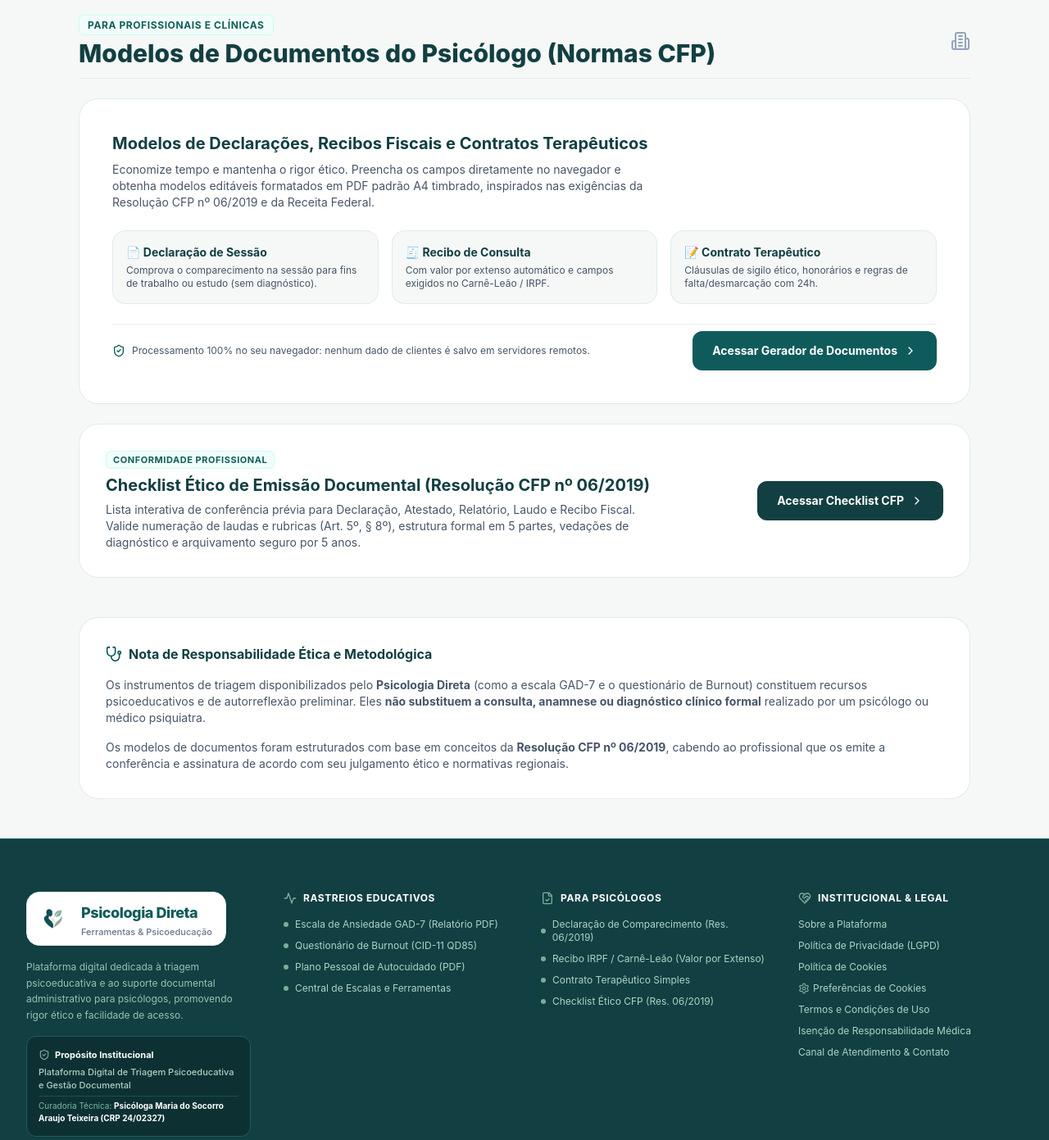
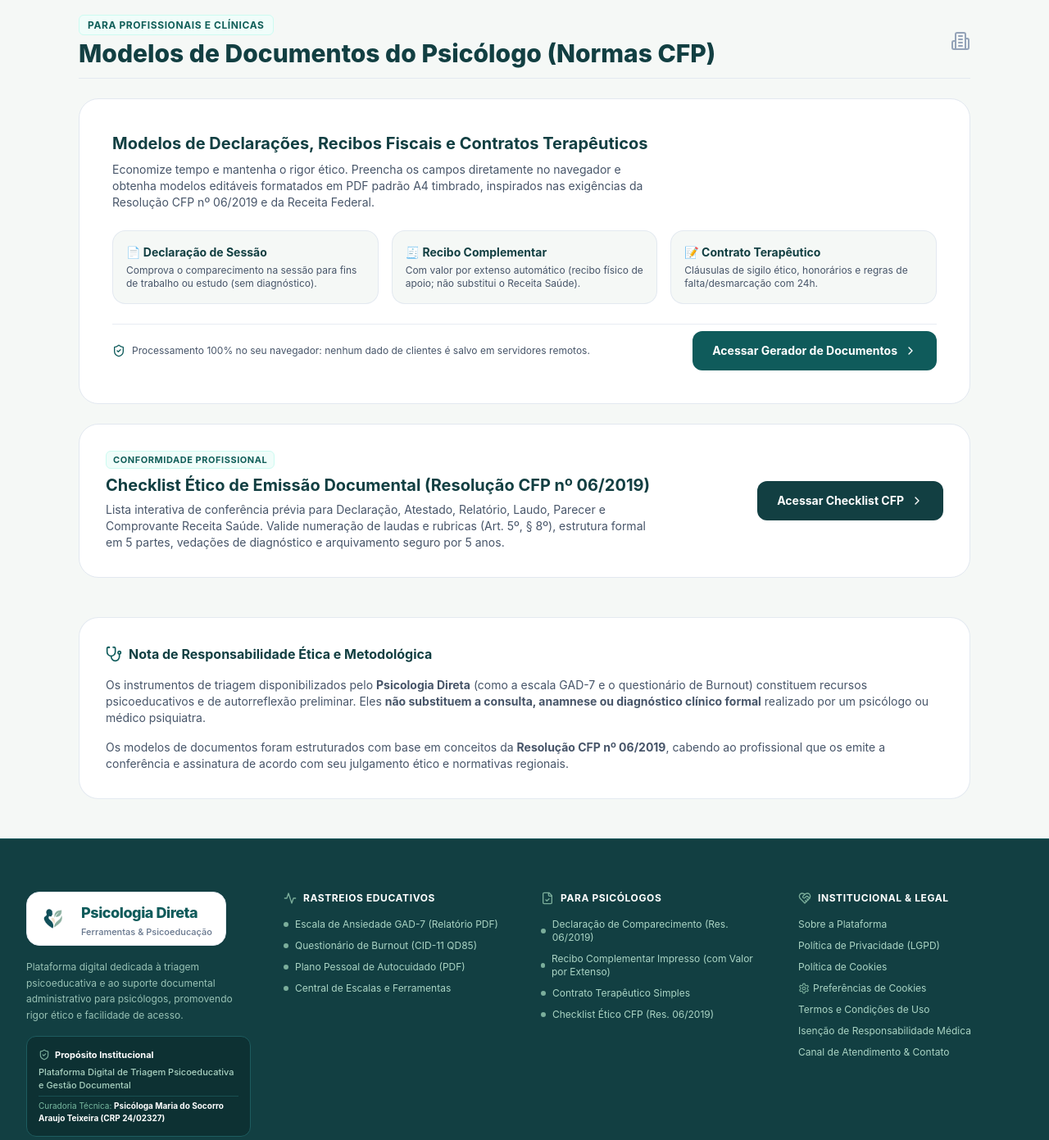
Before and after one commit to inovagratis-ctrl/onlinepsicologiabrasil, a Next.js app: page /ferramentas in a window 1280 px wide. Shown: the part 1141-2532 px from the top of the page at 82% size. Built offline with nearby package versions, Linux system fonts and the light colour scheme.

Commit message:
style: rename receipt to 'Recibo Complementar Impresso' across all pages to clarify it does not replace Receita Saúde

```diff
--- a/src/app/ferramentas/gerador-documentos/layout.tsx
+++ b/src/app/ferramentas/gerador-documentos/layout.tsx
@@ -3,7 +3,7 @@ import type { Metadata } from 'next'
 export const metadata: Metadata = {
   title: 'Modelos Editáveis de Apoio para Psicólogos',
   description:
-    'Modelos editáveis de apoio para emissão de declarações de comparecimento, recibos fiscais com valor por extenso (Carnê-Leão) e contratos terapêuticos.',
+    'Modelos editáveis de apoio para emissão de declarações de comparecimento, recibos complementares impressos com valor por extenso e contratos terapêuticos.',
   alternates: {
     canonical: 'https://psicologiadireta.com.br/ferramentas/gerador-documentos',
   },
--- a/src/app/ferramentas/gerador-documentos/page.tsx
+++ b/src/app/ferramentas/gerador-documentos/page.tsx
@@ -113,7 +113,7 @@ export default function GeradorDocumentosPage() {
                 Modelos Editáveis de Apoio Documental para Psicólogos
               </h1>
               <p className="text-sm text-slate-600 mt-2 leading-relaxed">
-                Modelos editáveis de apoio para declarações de comparecimento, recibos fiscais com conversor por extenso para o Carnê-Leão e termos de acordo terapêutico. <strong>Sujeitos à revisão, conferência e adequação técnica individual de cada profissional</strong> conforme a Resolução CFP nº 06/2019. O processamento ocorre 100% no seu navegador, sem envio de dados a servidores.
+                Modelos editáveis de apoio para declarações de comparecimento, recibos complementares impressos (com conversor por extenso) e termos de acordo terapêutico. <strong>Sujeitos à revisão, conferência e adequação técnica individual de cada profissional</strong> conforme a Resolução CFP nº 06/2019. O processamento ocorre 100% no seu navegador, sem envio de dados a servidores.
               </p>
             </div>
           </div>
@@ -140,7 +140,7 @@ export default function GeradorDocumentosPage() {
               }`}
             >
               <Coins className="w-4 h-4" />
-              2. Recibo de Honorários (Carnê-Leão)
+              2. Recibo Complementar Impresso
             </button>
             <button
               onClick={() => setActiveTab('contrato')}
@@ -504,8 +504,8 @@ export default function GeradorDocumentosPage() {
                         <h3 className="text-lg font-bold font-sans uppercase tracking-wider underline underline-offset-8">
                           Recibo de Pagamento de Honorários
                         </h3>
-                        <span className="text-xs font-sans text-slate-500 block mt-1">
-                          Modelo para fins comprobatórios e fiscais (Carnê-Leão / IRPF)
+                        <span className="text-[11px] font-sans text-slate-500 block mt-1">
+                          Recibo complementar impresso — A dedução fiscal no IRPF exige emissão no Receita Saúde (IN RFB nº 2.240/2024)
                         </span>
                       </div>
 
@@ -601,9 +601,9 @@ export default function GeradorDocumentosPage() {
               Os modelos gerados por esta plataforma baseiam-se nos conceitos da <strong>Resolução CFP nº 06/2019</strong>. Contudo, nenhuma plataforma automatizada pode substituir o julgamento ético do profissional para o caso concreto. Cada documento deve ser minuciosamente revisado antes da assinatura.
             </p>
 
-            <h3 className="text-lg font-bold text-slate-900 pt-4">2. Recomendações sobre Declarações e Recibos Fiscais</h3>
+            <h3 className="text-lg font-bold text-slate-900 pt-4">2. Diretrizes sobre Recibos e o "Receita Saúde" (Obrigatório desde 2025)</h3>
             <p>
-              Na emissão de recibos para dedução no Imposto de Renda (IRPF) ou inclusão no Carnê-Leão da Receita Federal, certifique-se de preencher com exatidão o CPF do responsável financeiro pelo pagamento e o próprio CPF profissional, declarando os rendimentos mensalmente.
+              Para psicólogos autônomos pessoa física, desde 1º de janeiro de 2025 a comprovação oficial de despesas médicas para dedução no IRPF do paciente é realizada obrigatoriamente pelo sistema digital <strong>Receita Saúde</strong> (IN RFB nº 2.240/2024), integrado ao Carnê-Leão Web. O modelo impresso disponibilizado nesta página possui finalidade de recibo físico complementar ao cliente, não substituindo a emissão eletrônica no portal da Receita Federal.
             </p>
             <div className="p-4 bg-slate-50 border border-slate-200 rounded-xl text-xs text-slate-600">
               <strong>Isenção de Responsabilidade Profissional:</strong> O portal Psicologia Direta não se responsabiliza pelo uso inadequado, divergências tributárias ou inconsistências em documentos assinados por profissionais terceiros.
--- a/src/app/ferramentas/page.tsx
+++ b/src/app/ferramentas/page.tsx
@@ -265,8 +265,8 @@ export default function FerramentasHubPage() {
               </div>
 
               <div className="p-4 bg-[#F5F8F6] rounded-2xl border border-slate-200/90">
-                <span className="font-bold text-[#123F42] block text-sm mb-1">🧾 Recibo de Consulta</span>
-                <p className="text-slate-600">Com valor por extenso automático e campos exigidos no Carnê-Leão / IRPF.</p>
+                <span className="font-bold text-[#123F42] block text-sm mb-1">🧾 Recibo Complementar</span>
+                <p className="text-slate-600">Com valor por extenso automático (recibo físico de apoio; não substitui o Receita Saúde).</p>
               </div>
 
               <div className="p-4 bg-[#F5F8F6] rounded-2xl border border-slate-200/90">
@@ -303,7 +303,7 @@ export default function FerramentasHubPage() {
                 Checklist Ético de Emissão Documental (Resolução CFP nº 06/2019)
               </h3>
               <p className="text-xs sm:text-sm text-slate-600 max-w-2xl leading-relaxed">
-                Lista interativa de conferência prévia para Declaração, Atestado, Relatório, Laudo e Recibo Fiscal. Valide numeração de laudas e rubricas (Art. 5º, § 8º), estrutura formal em 5 partes, vedações de diagnóstico e arquivamento seguro por 5 anos.
+                Lista interativa de conferência prévia para Declaração, Atestado, Relatório, Laudo, Parecer e Comprovante Receita Saúde. Valide numeração de laudas e rubricas (Art. 5º, § 8º), estrutura formal em 5 partes, vedações de diagnóstico e arquivamento seguro por 5 anos.
               </p>
             </div>
             <Link
--- a/src/app/page.tsx
+++ b/src/app/page.tsx
@@ -306,7 +306,7 @@ export default function HomePage() {
                 Padronize suas Declarações, Recibos e Contratos Terapêuticos
               </h3>
               <p className="text-xs sm:text-sm text-slate-600 mt-2 leading-relaxed">
-                Desenvolvido especialmente para psicólogos clínicos autônomos e clínicas. Preencha os campos no navegador e obtenha instantaneamente documentos em formato A4 timbrado, com cálculo automático de valores por extenso para o Carnê-Leão e salvaguarda do sigilo profissional.
+                Desenvolvido especialmente para psicólogos clínicos autônomos e clínicas. Preencha os campos no navegador e obtenha instantaneamente documentos em formato A4 timbrado, com conversão automática de valores por extenso e salvaguarda do sigilo profissional.
               </p>
             </div>
 
@@ -333,10 +333,10 @@ export default function HomePage() {
                     <Coins className="w-5 h-5" />
                   </div>
                   <h4 className="font-bold text-slate-900 text-sm">
-                    Recibo IRPF / Carnê-Leão
+                    Recibo Complementar Impresso
                   </h4>
                   <p className="text-xs text-slate-500 mt-1 leading-relaxed">
-                    Conversão instantânea de valor numérico para valor por extenso em reais. Formatação exigida pela Receita Federal para dedução médica.
+                    Conversão instantânea de valor por extenso em reais. Recibo físico de apoio (a dedução fiscal no IRPF exige emissão no Receita Saúde).
                   </p>
                 </div>
               </div>
--- a/src/components/Footer.tsx
+++ b/src/components/Footer.tsx
@@ -117,7 +117,7 @@ export default function Footer() {
                   className="hover:text-white transition flex items-center gap-2"
                 >
                   <span className="w-1.5 h-1.5 rounded-full bg-[#7BAE9B]"></span>
-                  Recibo IRPF / Carnê-Leão (Valor por Extenso)
+                  Recibo Complementar Impresso (com Valor por Extenso)
                 </Link>
               </li>
               <li>
```
